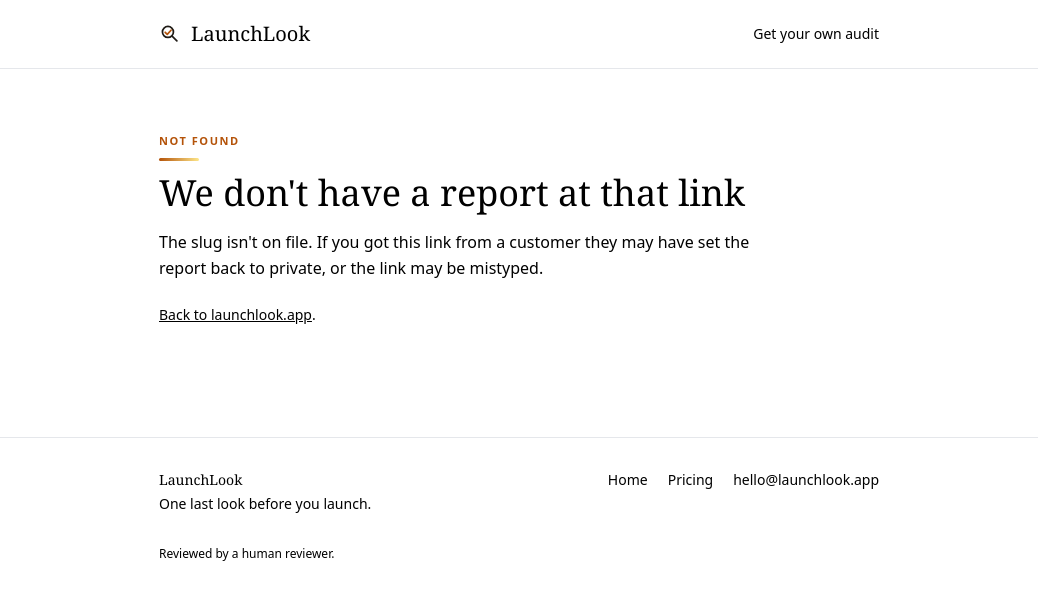
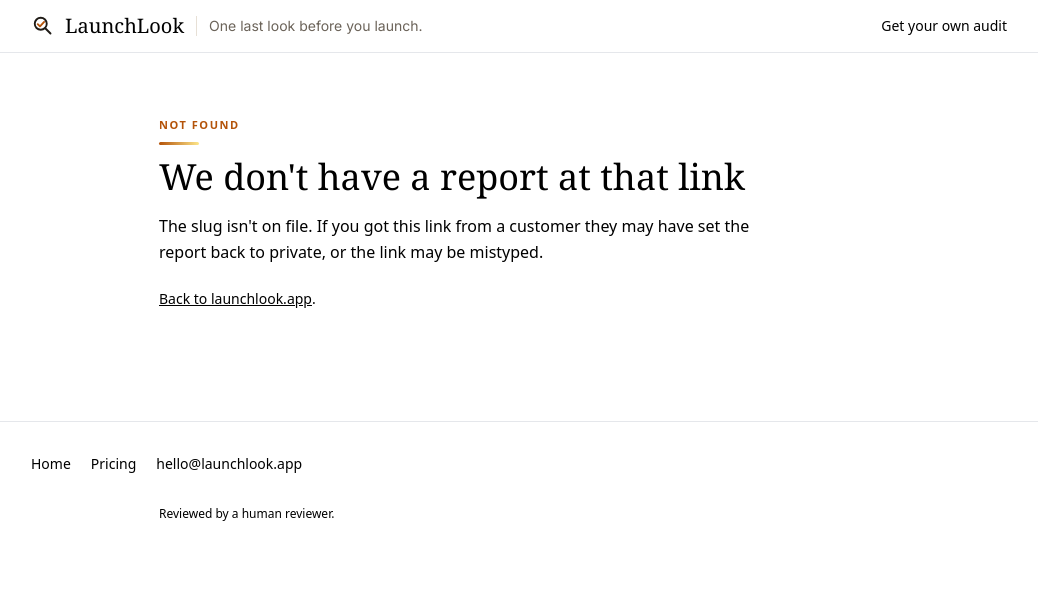
Before and after one commit to romado33/launchlook, a Python web app: template templates/r/shareable.html.j2 in a window 1280 px wide. Shown: the top 600 px of the page, without its empty margins (121-1159 px from the left). Run offline with Jinja, Linux system fonts and the light colour scheme; the template is opened without the code that fills it, so the values that code supplies are empty; some libraries are stand-ins or nearby versions.

Commit message:
landing: header tagline, nav trim, pricing and OG cleanup
Move tagline beside logo in header on all public pages and remove duplicate
footer branding. Drop Popular badge on Scale Up, Free audit nav link, and
replace off-brand og.png with on-brand render from og.svg.

Co-authored-by: Cursor <cursoragent@cursor.com>

```diff
--- a/landing/assets/site.css
+++ b/landing/assets/site.css
@@ -60,6 +60,38 @@ body {
     0 2px 4px rgba(31, 27, 22, 0.06),
     0 12px 32px rgba(31, 27, 22, 0.08);
   border-top: 3px solid #b45309;
+}
+
+/* --- Header brand + tagline --- */
+
+.site-brand {
+  display: inline-flex;
+  align-items: center;
+  gap: 0.625rem;
+  text-decoration: none;
+  color: inherit;
+}
+
+.site-brand:hover {
+  opacity: 0.9;
+}
+
+.site-brand-tagline {
+  display: none;
+  font-family: Inter, system-ui, sans-serif;
+  font-size: 0.875rem;
+  font-weight: 400;
+  line-height: 1.25rem;
+  color: #6b6359;
+  border-left: 1px solid #e7e0d6;
+  padding-left: 0.75rem;
+  margin-left: 0.125rem;
+}
+
+@media (min-width: 640px) {
+  .site-brand-tagline {
+    display: inline;
+  }
 }
 
 /* --- Header --- */
--- a/landing/privacy.html
+++ b/landing/privacy.html
@@ -16,9 +16,10 @@
 <body class="bg-paper text-ink font-sans antialiased">
   <header class="border-b border-line">
     <div class="page-wrap px-6 py-3 flex items-center justify-between">
-      <a href="/" class="inline-flex items-center gap-2.5 font-serif text-xl font-medium text-ink hover:opacity-90 transition">
+      <a href="/" class="site-brand">
         <img src="/images/logo-icon.svg" alt="" width="24" height="24" class="shrink-0" aria-hidden="true" />
-        <span>LaunchLook</span>
+        <span class="font-serif text-xl font-medium text-ink">LaunchLook</span>
+        <span class="site-brand-tagline">One last look before you launch.</span>
       </a>
       <a href="/" class="nav-link text-sm">Home</a>
     </div>
--- a/landing/terms.html
+++ b/landing/terms.html
@@ -16,9 +16,10 @@
 <body class="bg-paper text-ink font-sans antialiased">
   <header class="border-b border-line">
     <div class="page-wrap px-6 py-3 flex items-center justify-between">
-      <a href="/" class="inline-flex items-center gap-2.5 font-serif text-xl font-medium text-ink hover:opacity-90 transition">
+      <a href="/" class="site-brand">
         <img src="/images/logo-icon.svg" alt="" width="24" height="24" class="shrink-0" aria-hidden="true" />
-        <span>LaunchLook</span>
+        <span class="font-serif text-xl font-medium text-ink">LaunchLook</span>
+        <span class="site-brand-tagline">One last look before you launch.</span>
       </a>
       <a href="/" class="nav-link text-sm">Home</a>
     </div>
--- a/landing/thanks-free-audit.html
+++ b/landing/thanks-free-audit.html
@@ -16,9 +16,10 @@
 <body class="bg-paper text-ink font-sans antialiased">
   <header class="border-b border-line">
     <div class="page-wrap px-6 py-3">
-      <a href="/" class="inline-flex items-center gap-2.5 font-serif text-xl font-medium text-ink hover:opacity-90 transition">
+      <a href="/" class="site-brand">
         <img src="/images/logo-icon.svg" alt="" width="24" height="24" class="shrink-0" aria-hidden="true" />
-        <span>LaunchLook</span>
+        <span class="font-serif text-xl font-medium text-ink">LaunchLook</span>
+        <span class="site-brand-tagline">One last look before you launch.</span>
       </a>
     </div>
   </header>
--- a/templates/r/shareable.html.j2
+++ b/templates/r/shareable.html.j2
@@ -44,10 +44,11 @@
 <body class="bg-paper text-ink font-sans antialiased" data-slug="{{ customer_slug }}">
 
   <header class="border-b border-line">
-    <div class="max-w-3xl mx-auto px-6 py-5 flex items-center justify-between">
-      <a href="/" class="inline-flex items-center gap-2.5 font-serif text-xl font-medium text-ink hover:opacity-90 transition">
-        <img src="/images/logo-icon.svg" alt="" width="22" height="22" class="shrink-0" aria-hidden="true" />
-        <span>LaunchLook</span>
+    <div class="page-wrap px-6 py-3 flex items-center justify-between">
+      <a href="/" class="site-brand">
+        <img src="/images/logo-icon.svg" alt="" width="24" height="24" class="shrink-0" aria-hidden="true" />
+        <span class="font-serif text-xl font-medium text-ink">LaunchLook</span>
+        <span class="site-brand-tagline">One last look before you launch.</span>
       </a>
       <a href="/#pricing" class="text-sm text-muted hover:text-ink">Get your own audit</a>
     </div>
@@ -150,11 +151,7 @@
   </main>
 
   <footer class="border-t border-line mt-12">
-    <div class="max-w-3xl mx-auto px-6 py-8 flex flex-col sm:flex-row justify-between gap-4 text-sm text-muted">
-      <div>
-        <p class="font-serif text-ink">LaunchLook</p>
-        <p class="mt-1">One last look before you launch.</p>
-      </div>
+    <div class="page-wrap px-6 py-8 flex flex-col sm:flex-row justify-between gap-4 text-sm text-muted">
       <ul class="flex flex-wrap gap-x-5 gap-y-2">
         <li><a href="/" class="hover:text-ink">Home</a></li>
         <li><a href="/#pricing" class="hover:text-ink">Pricing</a></li>
```
Also changed, not shown: landing/faq.html (+4 -5 lines), landing/index.html (+5 -7 lines), landing/r.html (+4 -7 lines), landing/r/alex-bauer-studio.html (+4 -7 lines), landing/r/jane-sparkle-marketplace.html (+4 -7 lines), landing/r/mira-tessera-boards.html (+4 -7 lines), landing/thanks.html (+4 -3 lines), landing/vs-pagelens.html (+3 -6 lines), landing/webflow.html (+5 -7 lines), landing/images/og.png, landing/images/og.svg.
